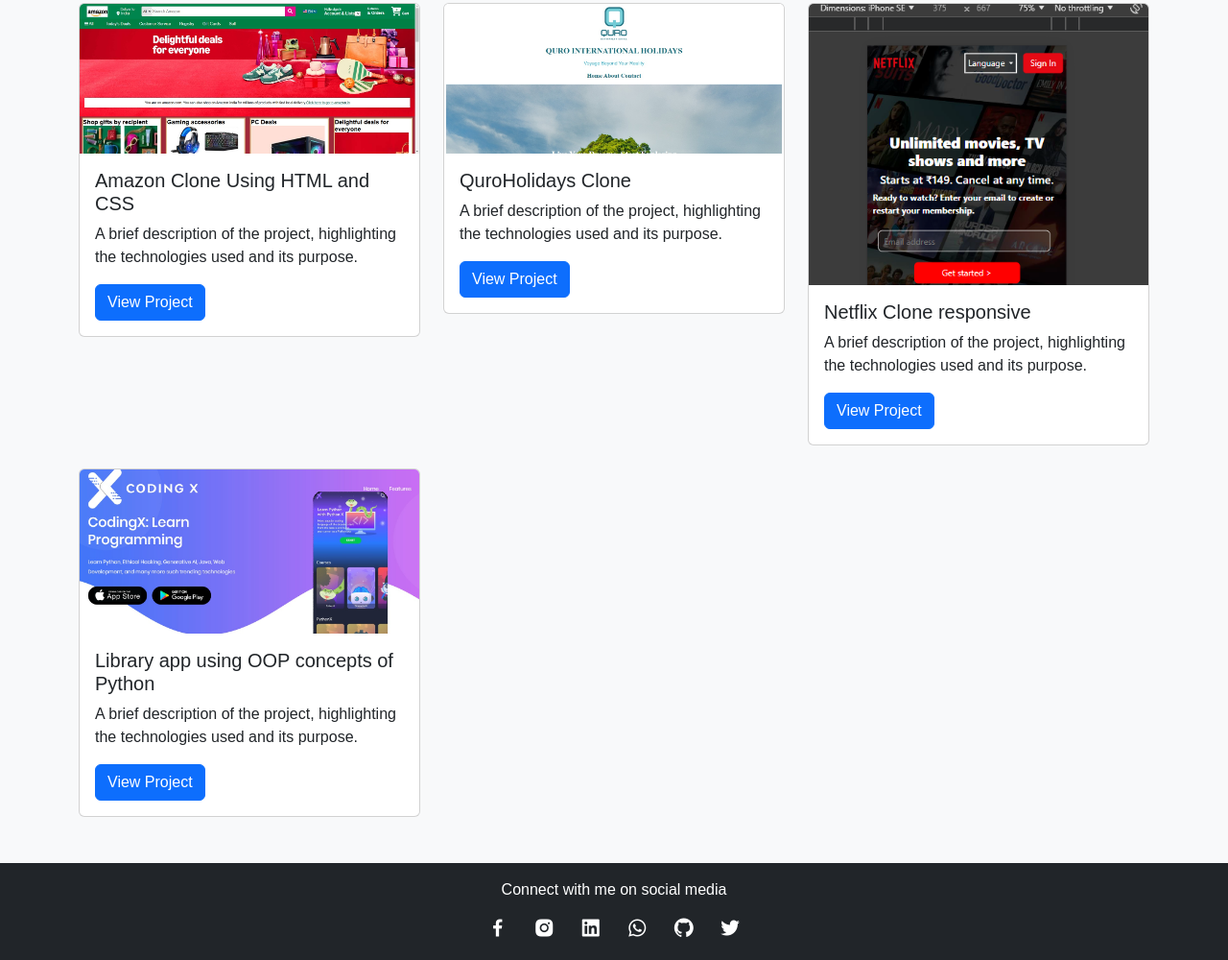
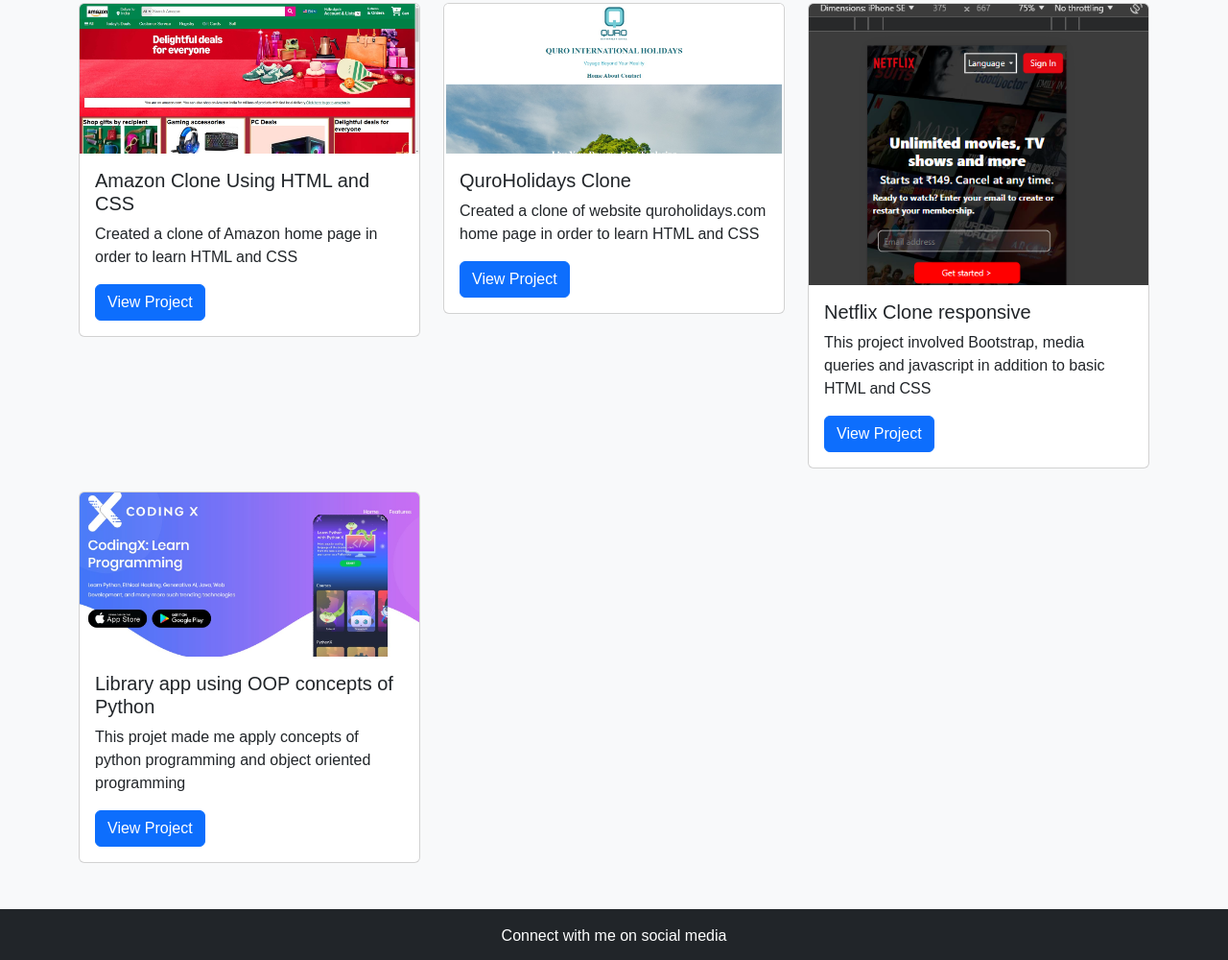
Before and after one commit to Tijo-11/Tijo_portfolio, a plain HTML site: page projects.html in a window 1280 px wide. Shown: the part 199-1199 px from the top of the page at 96% size. Drawn offline with nearby package versions, Linux system fonts and the light colour scheme.

Commit message:
project update

```diff
--- a/projects.html
+++ b/projects.html
@@ -42,7 +42,7 @@
                     <img src=".\assets\amazon.jpeg" class="card-img-top" alt="Project 1">
                     <div class="card-body">
                         <h5 class="card-title">Amazon Clone Using HTML and CSS</h5>
-                        <p class="card-text">A brief description of the project, highlighting the technologies used and its purpose.</p>
+                        <p class="card-text">Created a clone of Amazon home page in order to learn HTML and CSS</p>
                         <a href="https://tijo-11.github.io/amazon_clone/" class="btn btn-primary" target="_blank">View Project</a>
                     </div>
                 </div>
@@ -54,7 +54,7 @@
                     <img src=".\assets\quro.jpeg" class="card-img-top" alt="Project 2">
                     <div class="card-body">
                         <h5 class="card-title">QuroHolidays Clone</h5>
-                        <p class="card-text">A brief description of the project, highlighting the technologies used and its purpose.</p>
+                        <p class="card-text">Created a clone of website quroholidays.com home page in order to learn HTML and CSS</p>
                         <a href="https://tijo-11.github.io/quro_clone/" class="btn btn-primary" target="_blank">View Project</a>
                     </div>
                 </div>
@@ -65,7 +65,7 @@
                     <img src="./assets/netflix.png" class="card-img-top" alt="Project 2">
                     <div class="card-body">
                         <h5 class="card-title">Netflix Clone responsive</h5>
-                        <p class="card-text">A brief description of the project, highlighting the technologies used and its purpose.</p>
+                        <p class="card-text">This project involved Bootstrap, media queries and javascript in addition to basic HTML and CSS</p>
                         <a href="https://tijo-11.github.io/netflix_clone/" class="btn btn-primary" target="_blank">View Project</a>
                     </div>
                 </div>
@@ -77,7 +77,7 @@
                     <img src=".\assets\PythonX-Library app.jpeg" class="card-img-top" alt="Project 3">
                     <div class="card-body">
                         <h5 class="card-title">Library app using OOP concepts of Python</h5>
-                        <p class="card-text">A brief description of the project, highlighting the technologies used and its purpose.</p>
+                        <p class="card-text">This projet made me apply concepts of python programming and object oriented programming</p>
                         <a href="https://www.example.com/project3" class="btn btn-primary" target="_blank">View Project</a>
                     </div>
                 </div>
```
